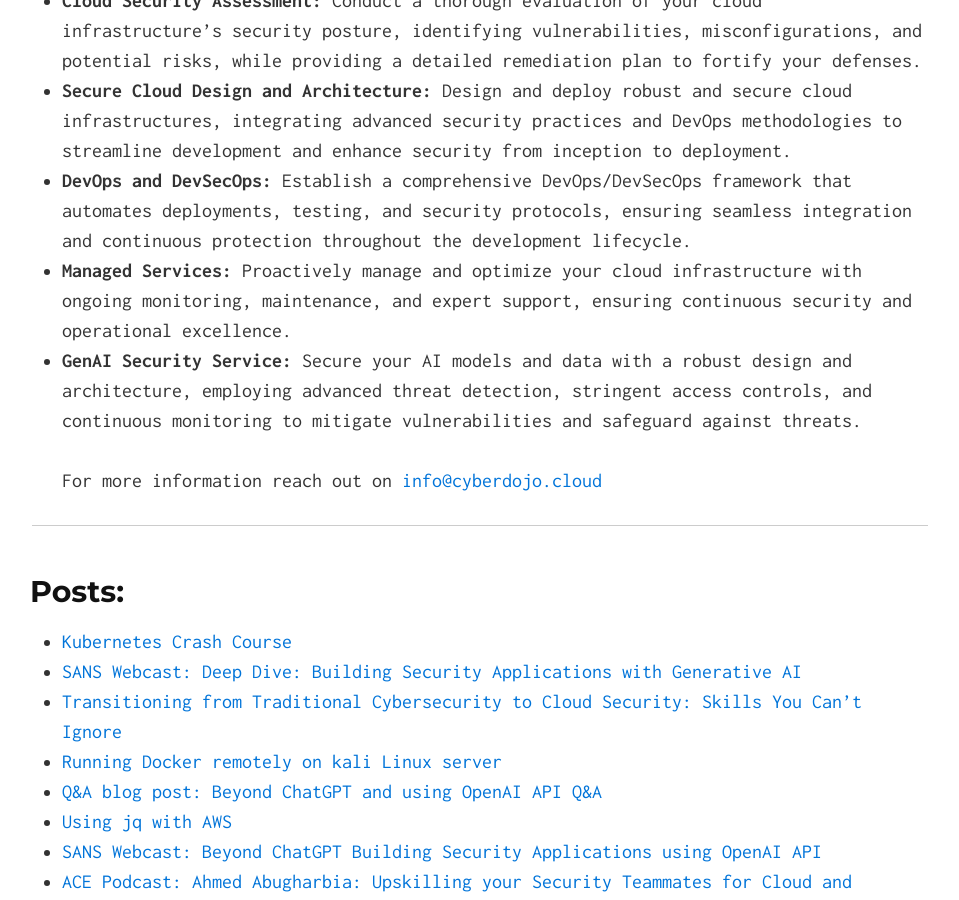
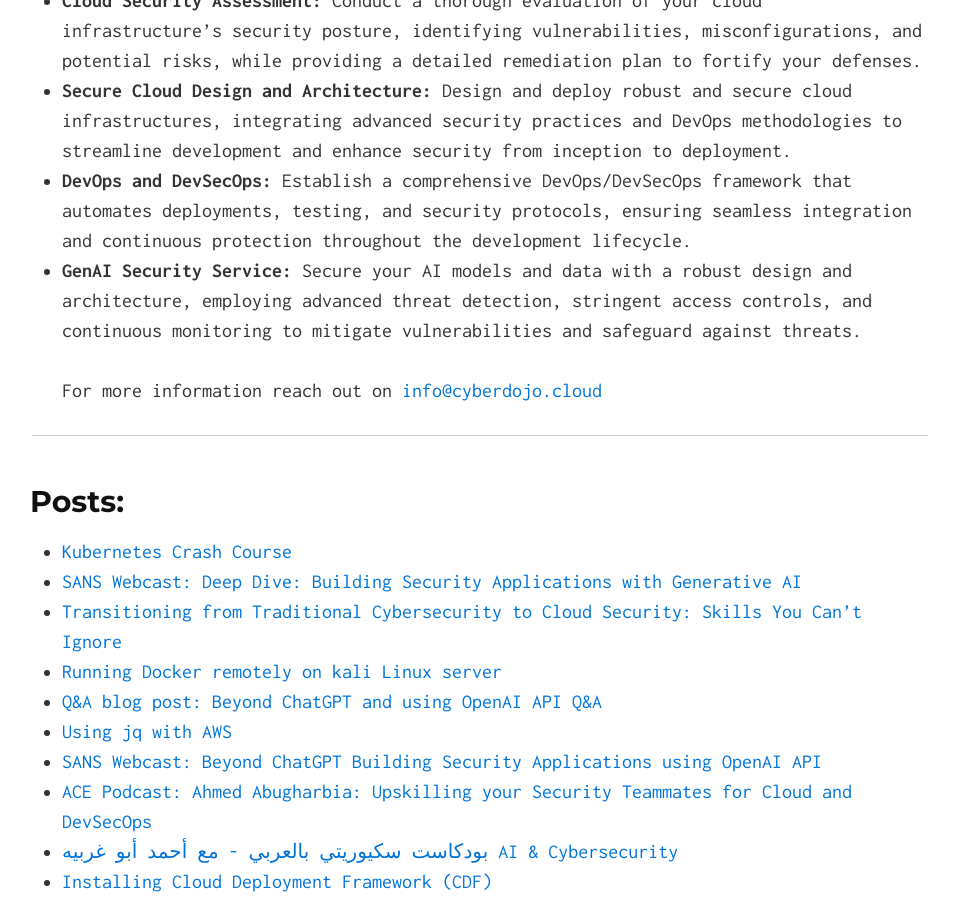
Before and after one commit to Ahmed-AG/cyberdojo-page, a Jekyll site: the page built from index.md, in a window 1280 px wide and 900 px high, scrolled down 786 px. Shown: the whole window, without its empty margins (160-1119 px from the left). Built offline with Jekyll 4.4.1, drawn with Linux system fonts in a browser that asks for light colours; our own code applies the rules of GitHub Pages for plain Markdown files.

Commit message:
Update Services

```diff
--- a/index.md
+++ b/index.md
@@ -16,7 +16,7 @@
 - **Cloud Security Assessment:** Conduct a thorough evaluation of your cloud infrastructure's security posture, identifying vulnerabilities, misconfigurations, and potential risks, while providing a detailed remediation plan to fortify your defenses.
 - **Secure Cloud Design and Architecture:** Design and deploy robust and secure cloud infrastructures, integrating advanced security practices and DevOps methodologies to streamline development and enhance security from inception to deployment.
 - **DevOps and DevSecOps:** Establish a comprehensive DevOps/DevSecOps framework that automates deployments, testing, and security protocols, ensuring seamless integration and continuous protection throughout the development lifecycle.
-- **Managed Services:** Proactively manage and optimize your cloud infrastructure with ongoing monitoring, maintenance, and expert support, ensuring continuous security and operational excellence.
+<!-- - **Managed Services:** Proactively manage and optimize your cloud infrastructure with ongoing monitoring, maintenance, and expert support, ensuring continuous security and operational excellence. -->
 - **GenAI Security Service:** Secure your AI models and data with a robust design and architecture, employing advanced threat detection, stringent access controls, and continuous monitoring to mitigate vulnerabilities and safeguard against threats.
 <br><br>
 For more information reach out on <a href="mailto:info@cyberdojo.cloud" target="_blank">info@cyberdojo.cloud</a>
```
